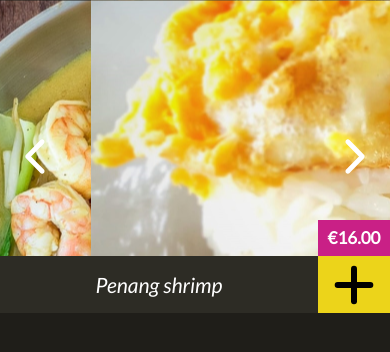
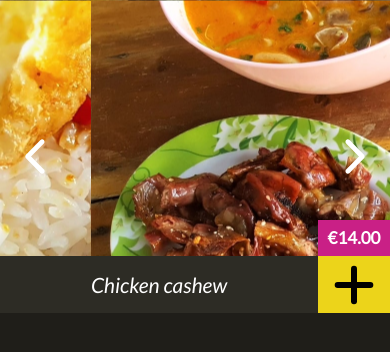
Before and after one commit to js-tasks-ru/jsbasic-20210520_lagunjera, a website: page 5-module/3-task/index.html in a window 390 px wide. Both pictures are taken after a click on the element 355 px from the left and 156 px from the top of the page. Drawn offline with Linux system fonts and the light colour scheme.

Commit message:
Решения: модуль 5 (Обработчики событий)

```diff
--- a/5-module/1-task/index.js
+++ b/5-module/1-task/index.js
@@ -1,3 +1,7 @@
 function hideSelf() {
-  // ваш код...
+  document.addEventListener("click", (event) => {
+    if (event.target.classList.contains("hide-self-button")) {
+      event.target.hidden = true;
+    }
+  });
 }
--- a/5-module/3-task/index.html
+++ b/5-module/3-task/index.html
@@ -1,4 +1,6 @@
 <!DOCTYPE html>
+<html>
+  <head>
   <title>Бангкок Экспресс: Карусель</title>
 
   <link rel="stylesheet" href="/assets/styles/common.css" />
--- a/5-module/3-task/index.js
+++ b/5-module/3-task/index.js
@@ -1,3 +1,47 @@
 function initCarousel() {
-  // ваш код...
+  let arrowLeft = document.querySelector(".carousel__arrow_left");
+  let arrowRight = document.querySelector(".carousel__arrow_right");
+  let slideWidth = document.querySelector(".carousel__slide").offsetWidth;
+  let numberOfSlides = document.querySelectorAll(".carousel__slide").length;
+  let maxShiftWidth = slideWidth * (numberOfSlides - 1);
+  let carouselInner = document.querySelector(".carousel__inner");
+  let position = 0;
+
+
+  arrowLeft.style.display = "none";
+
+  document.addEventListener("click", function(event) {
+    if (event.target.tagName == "IMG" &&
+        event.target.parentElement.classList.contains("carousel__arrow_right") &&
+        position < maxShiftWidth) {
+
+      arrowLeft.style.display = "";
+
+      position += slideWidth;
+      carouselInner.style.transform = `translateX(-${position}px)`;
+
+      if (position == maxShiftWidth) {
+        arrowRight.style.display = "none";
+      }
+
+    }
+
+    if (event.target.tagName == "IMG" &&
+        event.target.parentElement.classList.contains("carousel__arrow_left")) {
+
+      arrowRight.style.display = "";
+
+      position -= slideWidth;
+      carouselInner.style.transform = `translateX(-${position}px)`;
+
+      if (position == 0) {
+        arrowLeft.style.display = "none";
+      }
+    }
+  });
+
+
+
+
+
 }
```
Also changed, not shown: 5-module/2-task/index.js (+7 -1 lines). Lines whose indentation alone changed are shown as unchanged.
